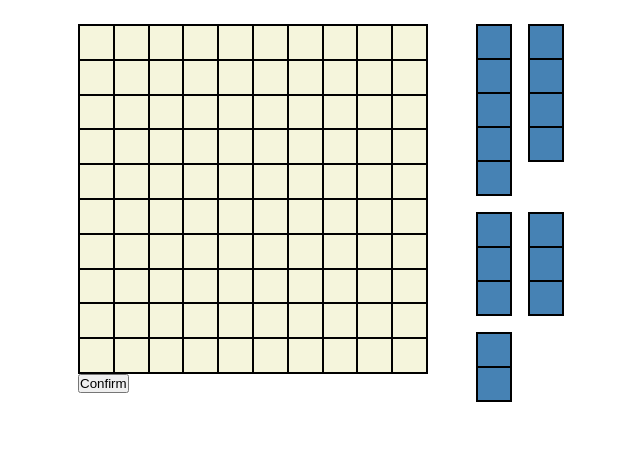
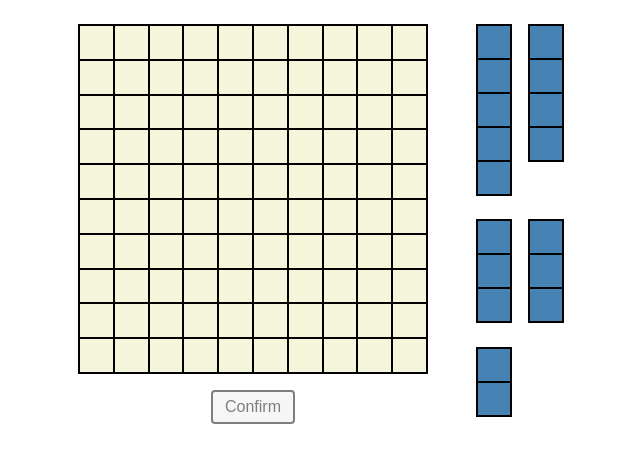
Before and after one commit to itsEmadK/odin-battleship, a website built with webpack: page src/template.html in a window 1280 px wide. Shown: the whole page, without its empty margins (319-959 px from the left). Built offline with nearby package versions, Linux system fonts and the light colour scheme.

Commit message:
Style confirm button

```diff
--- a/src/styles.css
+++ b/src/styles.css
@@ -164,3 +164,30 @@ div.formation-container .cell.hover.na {
 div.formation-container .board .cell.occupied {
     background-color: var(--cell-bg-color-occupied);
 }
+
+main {
+    text-align: center;
+}
+
+button.confirm {
+    margin-top: 1em;
+    padding: 6px 12px;
+    appearance: none;
+    border: 2px solid black;
+    font-size: 1rem;
+    border-radius: 4px;
+    opacity: 0.5;
+    cursor: not-allowed;
+}
+
+button.confirm.enabled {
+    opacity: 1;
+    cursor: pointer;
+}
+
+button.confirm.enabled:hover {
+    background-color: rgb(219, 219, 219);
+}
+button.confirm.enabled:active {
+    background-color: rgb(206, 206, 206);
+}
```
